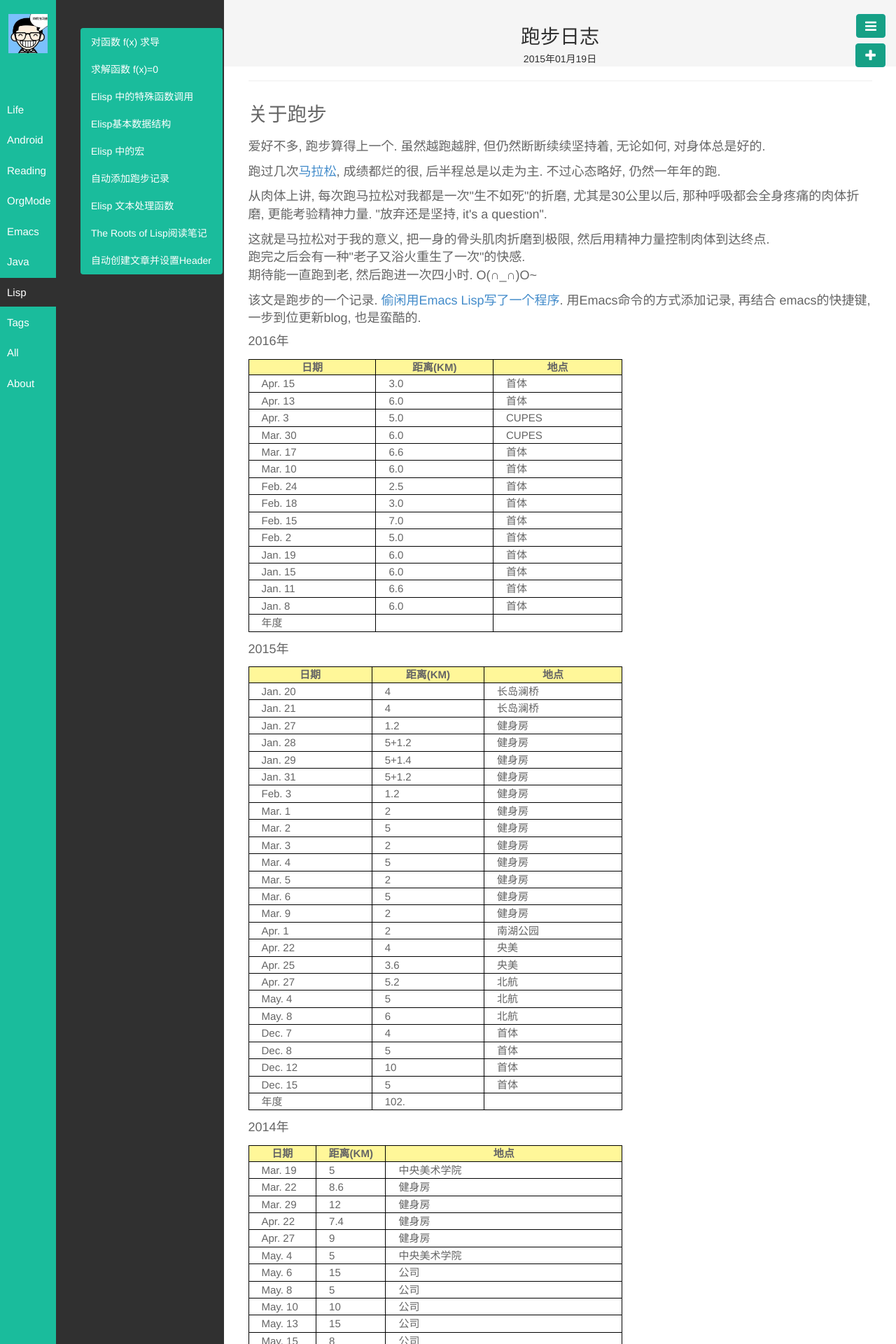
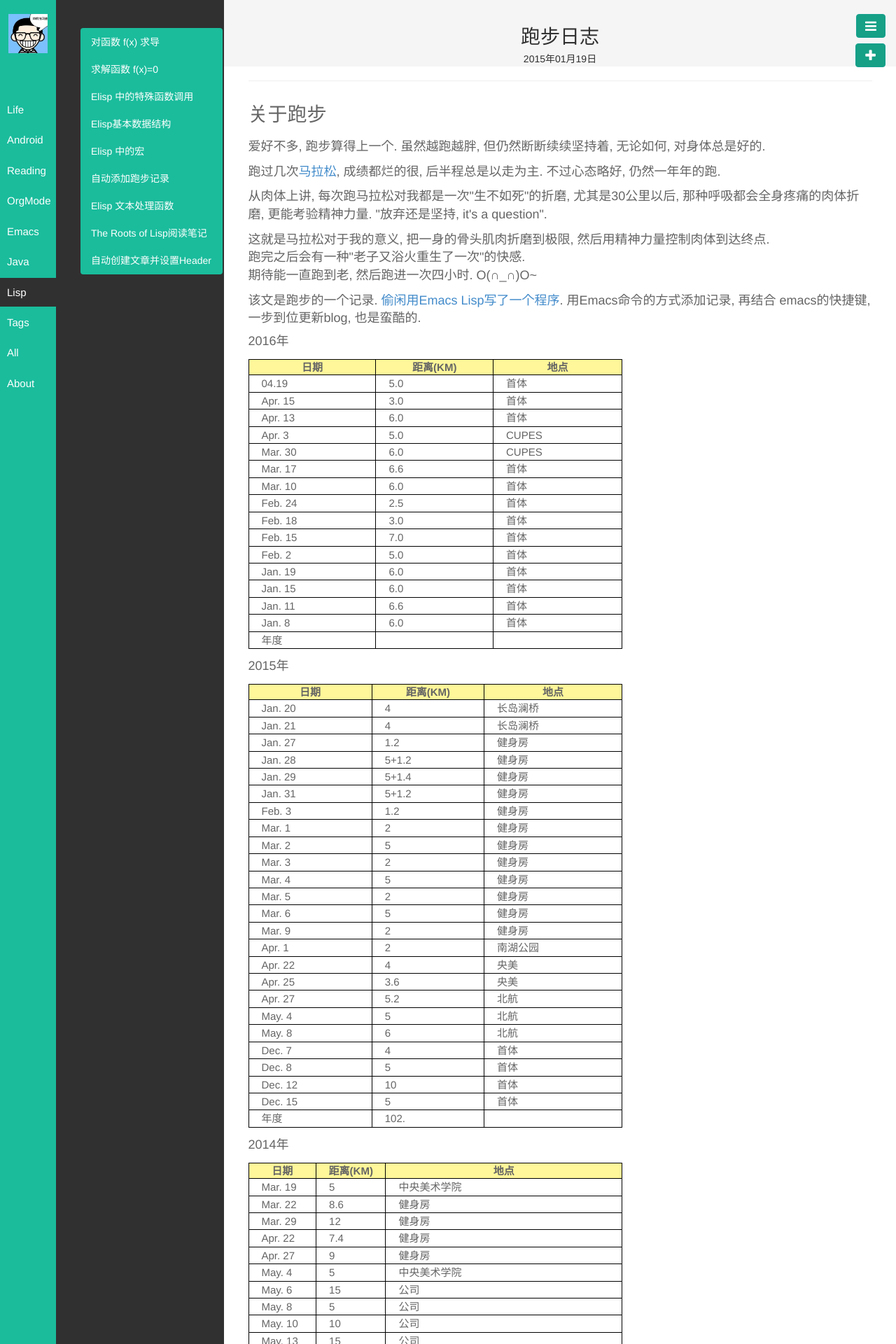
Before and after one commit to byrlx/byrlx.github.io, a Jekyll site: the page built from _posts/Other/2015-01-19-Running-Record.html, in a window 1280 px wide. Shown: the top 1920 px of the page at 70% size. Built offline with Jekyll 4.4.1, drawn with Linux system fonts in a browser that asks for light colours.

Commit message:
update blog

```diff
--- a/_posts/Other/2015-01-19-Running-Record.html
+++ b/_posts/Other/2015-01-19-Running-Record.html
@@ -53,6 +53,12 @@ emacs的快捷键, 一步到位更新blog, 也是蛮酷的.
 </tr>
 </thead>
 <tbody>
+<tr>
+<td class="org-left">04.19</td>
+<td class="org-right">5.0</td>
+<td class="org-left">首体</td>
+</tr>
+
 <tr>
 <td class="org-left">Apr. 15</td>
 <td class="org-right">3.0</td>
--- a/org/Other/2015-01-19-Running-Record.org
+++ b/org/Other/2015-01-19-Running-Record.org
@@ -30,6 +30,7 @@ emacs的快捷键, 一步到位更新blog, 也是蛮酷的.
 *** 2016年
   | 日期    | 距离(KM) | 地点  |
   |---------+----------+-------|
+  | 04.19   |      5.0 | 首体  |
   | Apr. 15 |      3.0 | 首体  |
   | Apr. 13 |      6.0 | 首体  |
   | Apr. 3  |      5.0 | CUPES |
```
